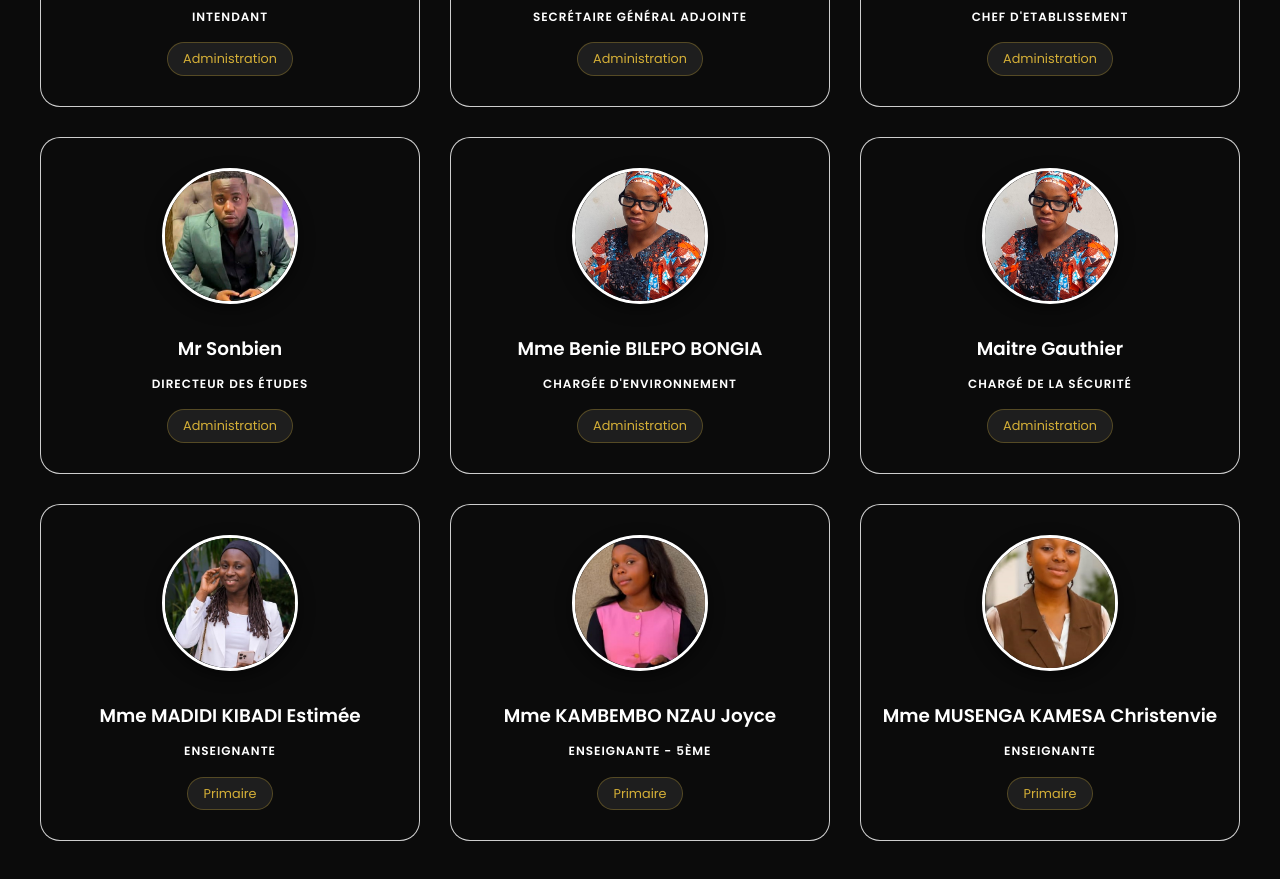
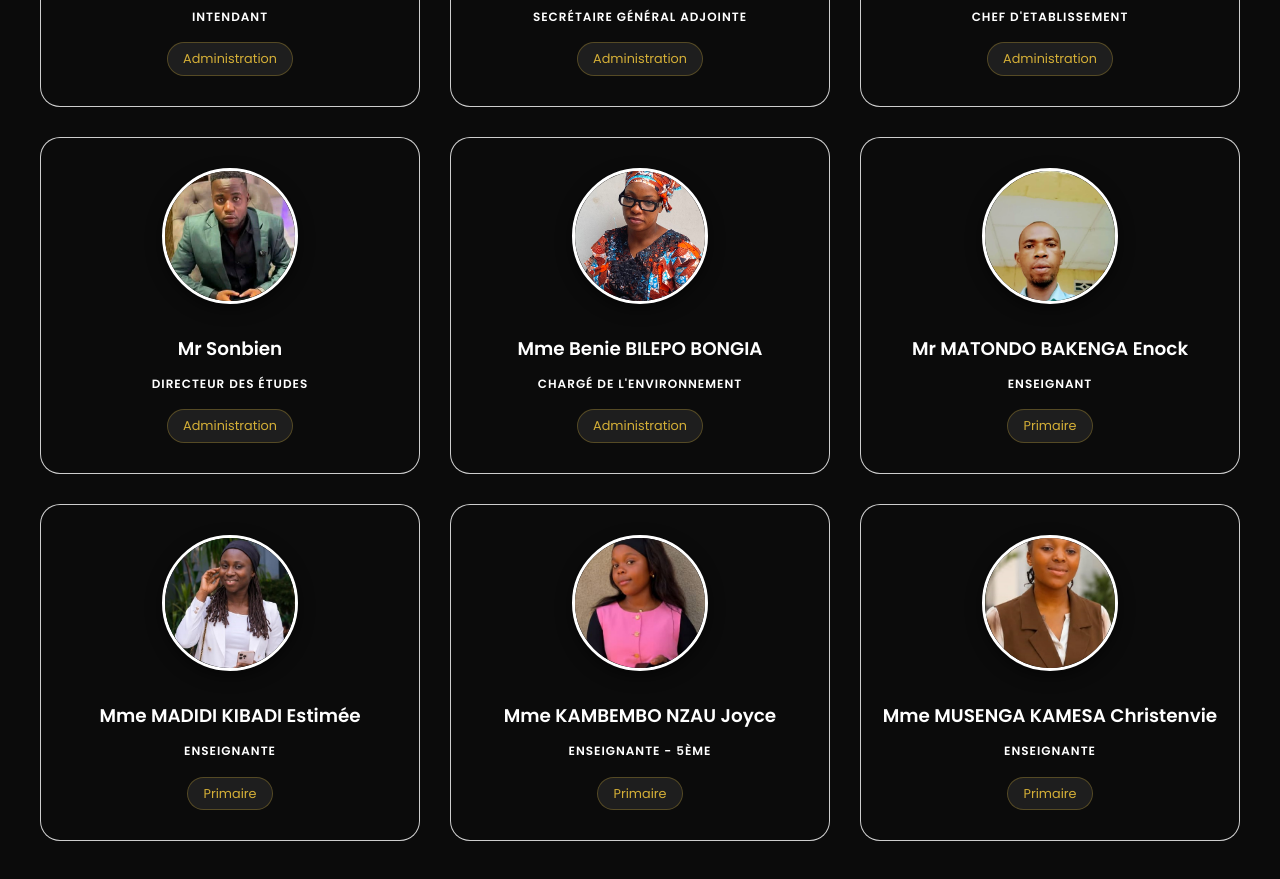
Before and after one commit to scorpionbusiness953-max/cs-jobec, a website: page public/equipe.html in a window 1280 px wide. Shown: the part 922-1801 px from the top of the page. Drawn offline with Linux system fonts and the light colour scheme.

Commit message:
modificationt et ajout des photos

```diff
--- a/public/equipe.html
+++ b/public/equipe.html
@@ -214,24 +214,25 @@
                 <div class="cycle">Administration</div>
             </div>
 
-             <!-- PROFIL 3 -->
-            <div class="profile-card">
-                <div class="photo-container">
-                    <img src="images/Benie.jpeg" alt="Mr OMBA OMANDJELA Batiste">
-                </div>
-                <h3>Mme Benie BILEPO BONGIA</h3>
-                <span class="fonction">Chargée d'environnement</span>
-                <div class="cycle">Administration</div>
-            </div>
 
              <!-- PROFIL 3 -->
             <div class="profile-card">
                 <div class="photo-container">
                     <img src="images/benie.jpeg" alt="Mr OMBA OMANDJELA Batiste">
                 </div>
-                <h3>Maitre Gauthier</h3>
-                <span class="fonction">Chargé de la Sécurité</span>
+                <h3>Mme Benie BILEPO BONGIA</h3>
+                <span class="fonction">Chargé de l'environnement</span>
                 <div class="cycle">Administration</div>
+            </div>
+
+              <!-- PROFIL 3 -->
+            <div class="profile-card">
+                <div class="photo-container">
+                    <img src="images/Matondo.jpeg" alt="Mr OMBA OMANDJELA Batiste">
+                </div>
+                <h3>Mr MATONDO BAKENGA Enock</h3>
+                <span class="fonction">Enseignant</span>
+                <div class="cycle">Primaire</div>
             </div>
 
             <!-- PROFIL 4 -->
```
Also changed, not shown: public/images/Matondo.jpeg (added).
